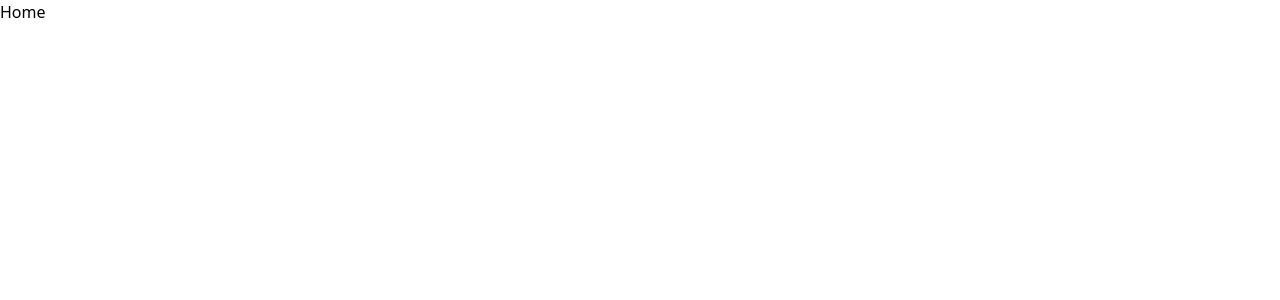
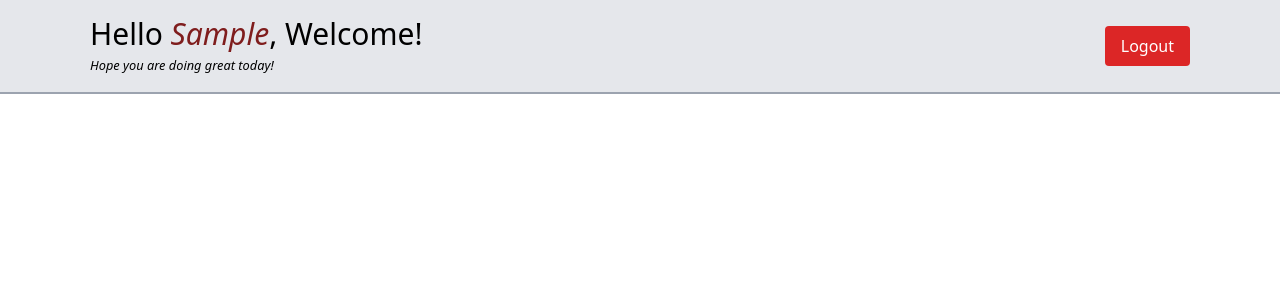
Before and after one commit to cembicakci/popupsmart-practicum-case, a React (Create React App) app: page / in a window 1280 px wide. Both pictures are taken after typing "Sample" into the empty fields and a click on the button "Login". Shown: the top 300 px of the page. Built offline with nearby package versions, Linux system fonts and the light colour scheme.

Commit message:
added Header

```diff
--- a/src/App.js
+++ b/src/App.js
@@ -3,7 +3,7 @@ import { BrowserRouter as Router, Route, Routes } from "react-router-dom";
 import Home from './pages/Home';
 import Login from './pages/Login';
 
-import AuthContext from "./pages/context/AuthContext";
+import AuthContext from "./context/AuthContext";
 
 function App() {
 
@@ -11,8 +11,9 @@ function App() {
 
   return (
     <Router>
+
       <Routes>
-        <Route path="/" element={name ? <Home /> : <Login />} />
+        <Route path="/" element={name || localStorage.getItem('name') ? <Home /> : <Login />} />
         <Route path="/login" element={<Login />} />
         <Route path="*" element={<Login />} />
       </Routes>
--- /dev/null
+++ b/src/components/Header.js
@@ -0,0 +1,29 @@
+import React, { useContext } from 'react'
+import { useNavigate } from 'react-router-dom';
+import AuthContext from '../context/AuthContext'
+
+function Header() {
+
+    const navigate = useNavigate();
+
+    const { name } = useContext(AuthContext);
+    const nameText = name[0].toUpperCase() + name.substring(1); //first letter uppercase
+
+    function handleClick() {
+        navigate('/login');
+        localStorage.removeItem('name')
+    }
+
+    return (
+        <header className='flex items-center justify-between max-w-[1100px] mx-auto py-4'>
+            <div>
+                <h1 className='text-3xl'>Hello <span className='text-red-900 italic'>{nameText}</span>, Welcome!</h1>
+                <small className='italic'>Hope you are doing great today!</small>
+            </div>
+
+            <button className='px-4 py-2 inline-block bg-red-600 text-white rounded hover:bg-red-800 hover:transition-all' onClick={handleClick}>Logout</button>
+        </header>
+    )
+}
+
+export default Header
--- a/src/index.js
+++ b/src/index.js
@@ -3,7 +3,7 @@ import ReactDOM from 'react-dom/client';
 import './index.css';
 import App from './App';
 
-import { AuthProvider } from './pages/context/AuthContext';
+import { AuthProvider } from './context/AuthContext';
 
 const root = ReactDOM.createRoot(document.getElementById('root'));
 root.render(
--- a/src/pages/Home.js
+++ b/src/pages/Home.js
@@ -1,8 +1,11 @@
-import React from 'react'
+import Header from "../components/Header"
 
 function Home() {
+
   return (
-    <div>Home</div>
+    <main className='bg-gray-200 border-b-2 border-gray-400'>
+      <Header />
+    </main>
   )
 }
 
--- a/src/pages/Login.js
+++ b/src/pages/Login.js
@@ -1,6 +1,7 @@
 import React, { useContext, useState } from 'react'
 import { useNavigate } from 'react-router-dom';
-import AuthContext from './context/AuthContext';
+
+import AuthContext from '../context/AuthContext';
 
 function Login() {
 
```
Also changed, not shown: src/context/AuthContext.js (renamed from src/pages/context/AuthContext.js).
